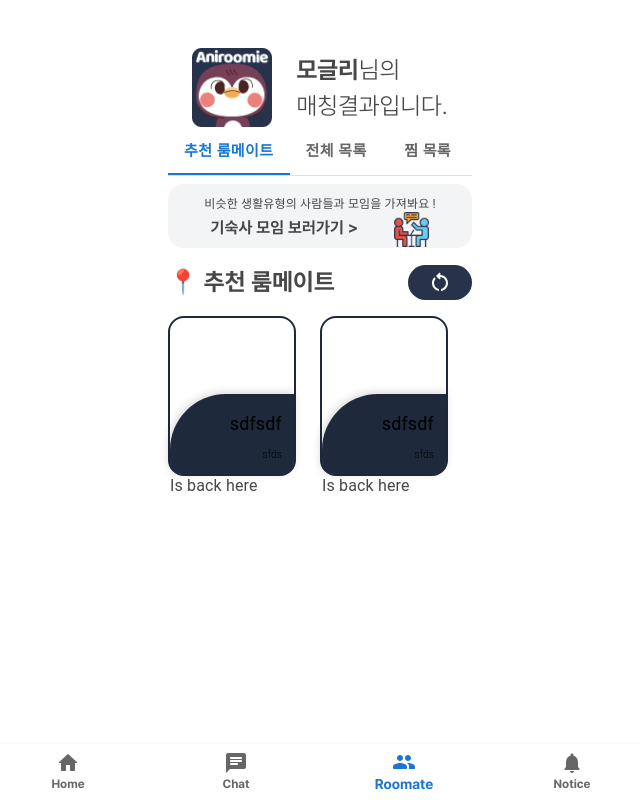
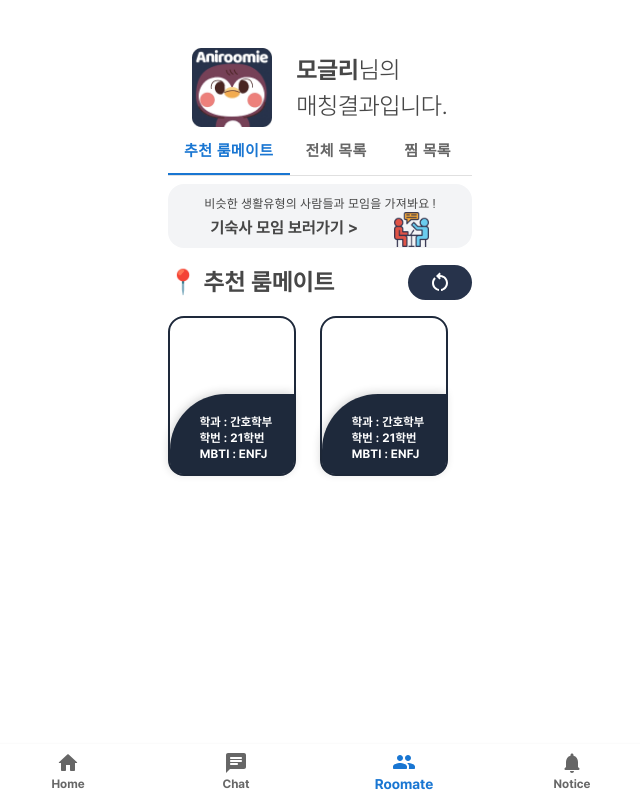
Before and after one commit to causyj/Roomate-FE, a React (Create React App) app: page /roomatelist in a window 1280 px wide. Shown: the whole page, without its empty margins (320-960 px from the left). Built offline with nearby package versions, Linux system fonts and the light colour scheme; what tailwindest would draw is missing.

Commit message:
Update RoomateCard2.tsx: add bottom text

```diff
--- a/src/pages/roomatelist/Tab1.tsx
+++ b/src/pages/roomatelist/Tab1.tsx
@@ -3,7 +3,7 @@ import MUIButton, { ButtonProps } from '@mui/material/Button';
 import { styled } from '@mui/material/styles';
 import Fab from '@mui/material/Fab';
 import ResetIcon from '@mui/icons-material/RestartAltOutlined';
-import { RoomateCard } from "./components/RoomateCard";
+import { RoomateCard2 } from "./components/RoomateCard2";
 const ColorFab = styled(MUIButton)<ButtonProps>(({ theme }) => ({
     color: theme.palette.getContrastText('#27334B'),
     display : 'flex',
@@ -27,8 +27,8 @@ export const Tab1 = () => {
                 </ColorFab>
             </div>
             <div className="grid grid-cols-2 mt-4 ">
-                <RoomateCard />
-                <RoomateCard />
+                <RoomateCard2 />
+                <RoomateCard2 />
             </div>
         </div>
     )
--- a/src/pages/roomatelist/Tab2.tsx
+++ b/src/pages/roomatelist/Tab2.tsx
@@ -3,7 +3,7 @@ import MUIButton, { ButtonProps } from '@mui/material/Button';
 import { styled } from '@mui/material/styles';
 import Fab from '@mui/material/Fab';
 import ResetIcon from '@mui/icons-material/RestartAltOutlined';
-import { RoomateCard } from "./components/RoomateCard";
+import { RoomateCard2 } from "./components/RoomateCard2";
 const ColorFab = styled(MUIButton)<ButtonProps>(({ theme }) => ({
     color: theme.palette.getContrastText('#27334B'),
     display : 'flex',
@@ -26,10 +26,10 @@ export const Tab2 = () => {
                 </ColorFab>
             </div>
             <div className="grid grid-cols-2 mt-4 gap-5 justify-between">
-                <RoomateCard />
-                <RoomateCard />
-                <RoomateCard />
-                <RoomateCard />
+                <RoomateCard2 />
+                <RoomateCard2 />
+                <RoomateCard2 />
+                <RoomateCard2 />
             </div>
         </div>
     )
--- a/src/pages/roomatelist/components/RoomateCard.tsx
+++ b/src/pages/roomatelist/components/RoomateCard2.tsx
@@ -13,13 +13,20 @@ const CardFront = ({isFrontView} : CardFrontBackProps) => {
         }`}
     >
             <div
-            className="absolute bottom-0 left-0 flex h-20 w-full flex-col items-end justify-between rounded-b-xl rounded-tl-[3.5rem] rounded-tr-none bg-slate-800 p-3"
+            className="absolute bottom-0 left-0 flex h-20 w-full flex-col items-center justify-between rounded-b-xl rounded-tl-[3.5rem] rounded-tr-none bg-slate-800 p-3"
             style={{
                 boxShadow: '-1px -1px 10px rgba(32, 32, 32, 0.2)',
             }}
         >
-            <h1 className="mt-1 text-sm text-black md:text-lg">sdfsdf</h1>
-            <p className="font-eng text-3xs font-light text-black md:text-xxs">sfds</p>
+            <div className="ml-2 mt-2 text-xs text-white font-['700']">
+                <h1 className="">학과 : 간호학부 </h1>
+                <h1 className="">학번 : 21학번 </h1>
+                <h1 className="">MBTI : ENFJ </h1>
+
+            </div>
+
+
+
         </div>
     </section>
     )
@@ -27,11 +34,11 @@ const CardFront = ({isFrontView} : CardFrontBackProps) => {
 const CardBack = ({isFrontView} : CardFrontBackProps) => {
     return (
         <div>
-            Is back here
+
         </div>
     )
 }
-export const RoomateCard = ({disableFlip=false} : RoomateCardProps) => {
+export const RoomateCard2 = ({disableFlip=false} : RoomateCardProps) => {
     const [isFrontView, setIsFrontView] = useState(false)
 
     const toggleCardView = () => {
```
